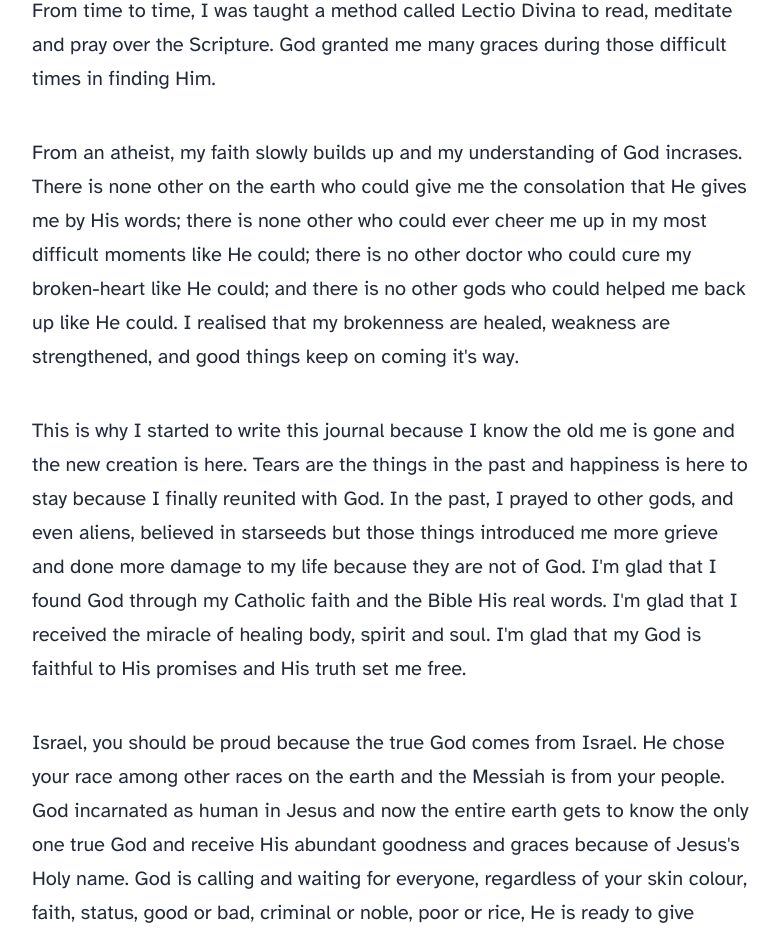
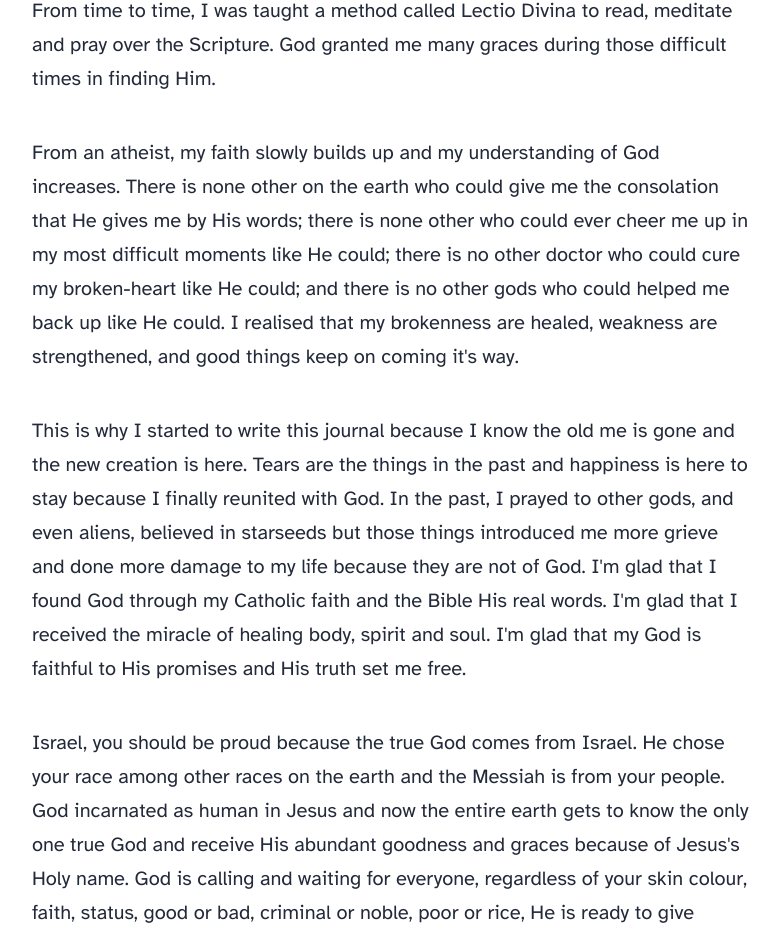
Before and after one commit to peranakanfrancis/peranakanfrancis.github.io, an Astro site: page /about in a window 1280 px wide. Shown: the part 2191-3128 px from the top of the page, without its empty margins (248-1028 px from the left). Built offline with nearby package versions, Linux system fonts and the light colour scheme; Astro itself is replaced by a stand-in of ours.

Commit message:
correction

```diff
--- a/src/pages/about.astro
+++ b/src/pages/about.astro
@@ -34,7 +34,7 @@ import Layout from '../layouts/BlogPost.astro';
 	</p>
 
 	<p>
-		From an atheist, my faith slowly builds up and my understanding of God incrases. There is none other on the earth
+		From an atheist, my faith slowly builds up and my understanding of God increases. There is none other on the earth
 		who could give me the consolation that He gives me by His words; there is none other who could ever cheer me up in my
 		most difficult moments like He could; there is no other doctor who could cure my broken-heart like He could; and there is no other gods who
 		could helped me back up like He could. I realised that my brokenness are healed, weakness are strengthened, and good things keep on coming it's way.
```
